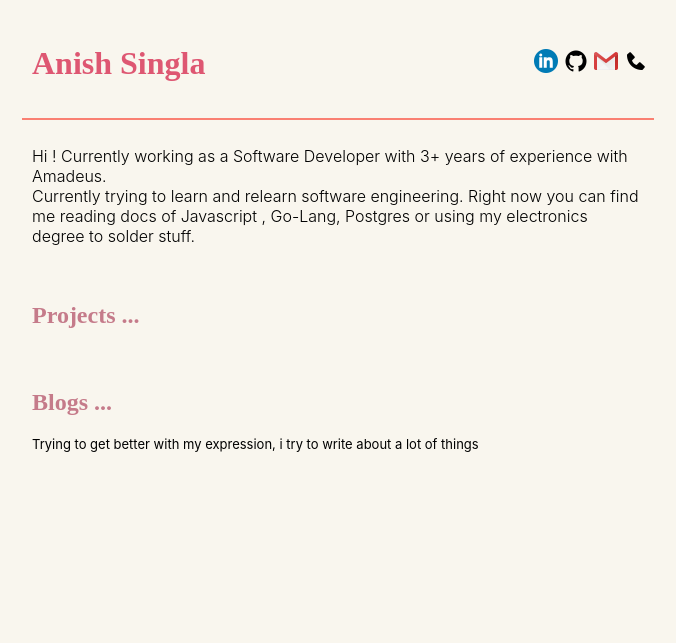
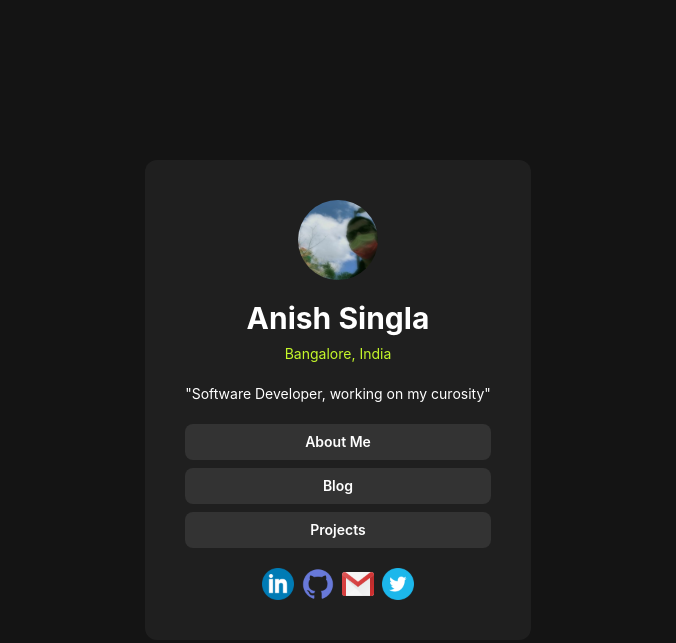
Before and after one commit to singlaanish56/singlaanish56.github.io, a website: page index.html in a window 1280 px wide. Shown: the whole page, without its empty margins (302-978 px from the left). Drawn offline with Linux system fonts and the light colour scheme.

Commit message:
Profile Card

```diff
--- a/index.css
+++ /dev/null
@@ -1,94 +0,0 @@
-body{
-    background-color: rgb(249, 246, 238);
-
-}
-
-main{
-    width: 50%;
-    height: 50%;
-    margin: auto;
-}
-.header{
-    border-bottom: 2px salmon solid;
-    margin: auto ;
-    padding: 10px;
-    display: flex;
-    justify-content: space-between;
-}
-
-.header-name{
-    font-weight: bold;
-    font-size: xx-large;
-    color: #DE5772;
-}
-.header-icons{
-    display: flex;
-    justify-content: space-between;
-    align-items: center;
-
-}
-
-.main{
-    font-family: Inter, Helvetica, Arial, sans-serif;
-    font-weight: 300;
-}
-.header-icons-a{
-    width: 10px;
-    margin: 0 10px;
-}
-
-.header-icons > a > img{
-    width: 1.5rem;
-
-}
-.main{
-    margin: auto;
-    padding: 10px;
-    text-align: left;
-}
-
-.projects{
-    margin: auto;
-    padding: 10px;
-
-}
-
-.blogs{
-    margin: auto;
-    padding: 10px;
-}
-
-.blogs > p{
-    font-family: Inter, Helvetica, Arial, sans-serif;
-    font-size: small;
-}
-.blogs > h3 {
-    font-weight: lighter;
-}
-
-a{
-    text-decoration: none;
-}
-
-span > p{
-    text-indent: 10px;
-}
-
-.projects-heading, .blogs-header{
-    color: #c57b8a;
-
-}
-
-.projects-heading:hover, .blogs-header:hover{
-    color: #792d79;
-
-}
-
-.projects-links, .blogs-links{
-    visibility: hidden;
-}
-@media screen and (max-width: 600px){
-    main{
-        width: 100%;
-    }
-}
--- a/index.html
+++ b/index.html
@@ -1,78 +1,48 @@
 <!DOCTYPE html>
 <html lang="en">
-<head>
-    <meta charset="UTF-8">
-    <meta name="viewport" content="width=device-width, initial-scale=1.0">
-    <title>TheAnxiousDev</title>
-    <link rel="stylesheet" href="./index.css">
-</head>
-<body>
-        <main>
-            <section id="header">
-                <div class="header">
-                    <h1 class="header-name">Anish Singla</h1>
-                    <div class="header-icons">
-                    <a href="https://www.linkedin.com/in/singlaanish56/" title="/singlaanish56" target="_blank" class="header-icons-a">
+    <head>
+        <meta charset="UTF-8">
+        <meta name="viewport" content="width=device-width, initial-scale=1.0">
+        <link href="./dist/output.css" rel="stylesheet">
+
+        <title>Social Profiles</title>
+    </head>
+    <body class="bg-offBlack">
+        <main class="flex h-screen flex-col items-center justify-center m-auto min-w-sm">
+            <div class="bg-darkGrey text-white text-center space-y-5 px-10 py-10 rounded-xl text-sm font-inter">
+                <img class="rounded-full w-20 m-auto"
+                    src="./img/profile.jpg" alt>
+                <div class="text-center flex flex-col space-y-2">
+                    <h1 class="font-bold text-3xl text-white">Anish Singla</h1>
+                    <h2 class="text-green font-normal">Bangalore, India</h2>
+                </div>
+                <h3
+                    class="font-normal">"Software Developer, working on my curosity"
+                </h3>
+                <div class="flex flex-col space-y-2">
+                    <a href="#"
+                        class="rounded-lg bg-grey py-2 text-white hover:bg-green hover:text-black font-semibold">About Me</a>
+                    <a href="#"
+                        class="rounded-lg bg-grey py-2 text-white hover:bg-green hover:text-black font-semibold">Blog</a>
+                        <a href="#"
+                        class="rounded-lg bg-grey py-2 text-white hover:bg-green hover:text-black font-semibold">Projects</a>
+                </div>
+                <div class="flex max-auto space-x-2 justify-center items-center">
+                    <a class="linkedIn-icon rounded-full w-8" href="https://www.linkedin.com/in/singlaanish56/" title="/singlaanish56" target="_blank" >
                         <img src="./img/linkedin_icon.png" alt="">
                     </a>
-                    <a href="https://github.com/singlaanish56?tab=repositories"  title="/singlaanish56" target="_blank" class="header-icons-a">
-                        <img src="./img/github_icon.png" alt="">
+                    <a class="github-icon  rounded-full w-8" href="https://github.com/singlaanish56?tab=repositories"  title="/singlaanish56" target="_blank">
+                        <img src="./img/github_icon_color.png" alt="">
                     </a>
-                    <a href="mailto:singlaanish56@gmail.com" class="header-icons-a" title="singlaanish56@gmail.com"target="_blank">
+                    <a class="email-icon rounded-full w-8" href="mailto:singlaanish56@gmail.com" class="" title="singlaanish56@gmail.com" target="_blank">
                         <img src="./img/gmail_icon.png" alt="">
                     </a>
-                    <a href="#" class="header-icons-a" title="+91 9988465523">
-                        <img src="./img/phone_icon.png" alt="">
+                    <a class="rounded-full w-8" href="https://twitter.com/singlaanish56"  title="/singlaanish56" target="_blank">
+                        <img src="./img/twitter_icon.png" alt="">
                     </a>
-                    </div>
                 </div>
-            </section>
-            <section id="main">
-            <div class="main">
-                <p>
-                    Hi ! Currently working as a Software Developer with 3+ years of experience with Amadeus.<br> Currently trying to learn and relearn software engineering. Right now you can find me reading docs of Javascript , Go-Lang, Postgres or using my electronics degree to solder stuff.
-                </p>
             </div>
-            </section>
-            <section id="projects">
-            <div class="projects">
-                <a href="#" class="projects-heading"><h2>Projects ...</h2></a>
-                <!-- <div class="projects-links">
-                    <span>
-                        <a href="#">OverCooked Planner</a>
-                        <p>md;;kfd;lfkd;klfkd;lfk;dlfkl;d</p>
-                    </span>
-                    <span>
-                        <a href="#">Frontend Challenges</a>
-                        <p>dfls'fd';fld';f';df';df';df';dfl';d</p>
-                    </span>
-                    <span>
-                        <a href="#">Go Lang Projects</a>
-                        <p>dllflsd'f;ldsfl';df';df';dsf';ds</p>
-                    </span>
-                </div> -->
-            </div>
-            </section>
-            <section id="blogs">
-            <div class="blogs">
-                <a href="#" class="blogs-header"><h2>Blogs ...</h2></a>
-                <p>Trying to get better with my expression, i try to write about a lot of things</p>
-                <!-- <div class="blogs-links">
-                    <span>
-                        <a href="#">Blog 1</a>
-                        <p>sjdslkdjdslkfjdslkfds</p>
-                    </span>
-                    <span>
-                        <a href="#">Blog 2</a>
-                        <p>sjdslkdjdslkfjdslkfds</p>
-                    </span>
-                    <span>
-                        <a href="#">Blog 3</a>
-                        <p>sjdslkdjdslkfjdslkfds</p>
-                    </span>
-                </div> -->
-            </div>
-            </section>
         </main>
-</body>
+
+    </body>
 </html>
--- /dev/null
+++ b/input.css
@@ -0,0 +1,3 @@
+@tailwind base;
+@tailwind components;
+@tailwind utilities;
--- /dev/null
+++ b/postcss.config.js
@@ -0,0 +1,6 @@
+module.exports = {
+  plugins: {
+    tailwindcss: {},
+    autoprefixer: {},
+  },
+}
--- /dev/null
+++ b/tailwind.config.js
@@ -0,0 +1,24 @@
+/*eslint no-undef: "error"*/
+/*eslint-env node*/
+
+module.exports = {
+  content: ['./*.html'],
+  theme: {
+    screen:{
+      sm:'375px'
+    },
+    extend: {
+      colors:{
+        white: 'hsl(0, 0%, 100%)',
+        grey: 'hsl(0, 0%, 20%)',
+        darkGrey: 'hsl(0, 0%, 12%)',
+        offBlack: 'hsl(0, 0%, 8%)',
+        green: 'hsl(75, 94%, 57%)'
+      },
+      fontFamily:{
+        'inter':['Inter','sans-serif']
+      }
+    },
+  },
+  plugins: [],
+}
```
Also changed, not shown: package.json (added, +15 -0 lines), dist/output.css (added), img/github_icon_color.png (added), img/gmail_back_icon.png (added), img/linkedIn_back_icon.png (added), img/phone_icon.png (deleted), img/profile.jpg (added), img/twitter_icon.png (added), 2 other files.
